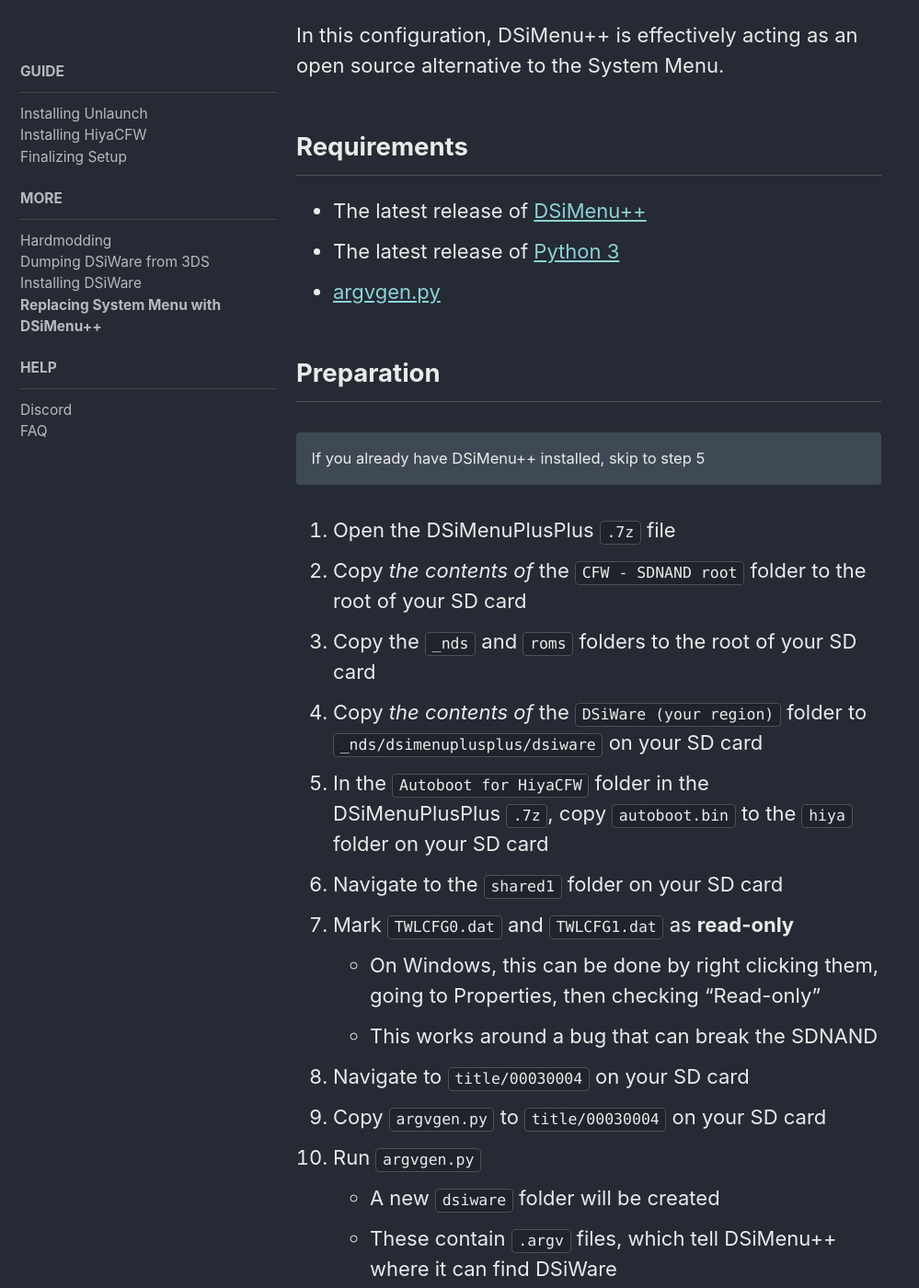
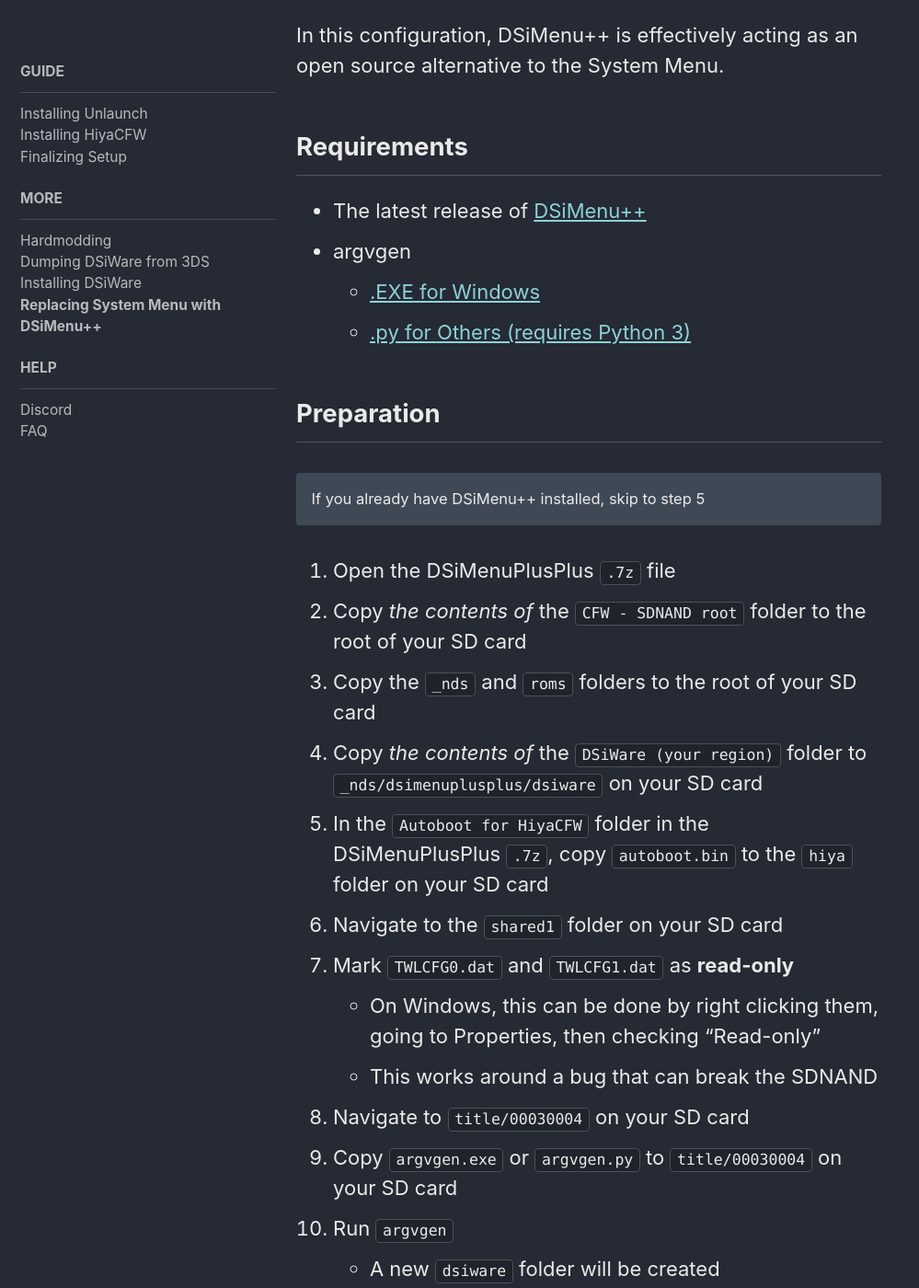
Before and after one commit to emiyl/dsi.cfw.guide-archive, a Jekyll site: the page built from more/replacing-system-menu.md, in a window 1280 px wide and 1400 px high, scrolled down 869 px. Shown: the whole window at 92% size, without its empty margins (0-999 px from the left). Built offline with Jekyll 4.4.1, drawn with Linux system fonts in a browser that asks for light colours; nearby versions of some CDN libraries.

Commit message:
pack .py scripts into EXE to avoid python version mismatch

```diff
--- a/more/replacing-system-menu.md
+++ b/more/replacing-system-menu.md
@@ -18,8 +18,9 @@
 
 ## Requirements
 - The latest release of [DSiMenu++](https://github.com/Robz8/DSiMenuPlusPlus/releases){:target="_blank"}
-- The latest release of [Python 3](https://www.python.org/downloads/){:target="_blank"}
-- [argvgen.py](/assets/files/argvgen.py)
+- argvgen
+  - [.EXE for Windows](/assets/files/argvgen.exe)
+  - [.py for Others (requires Python 3)](/assets/files/argvgen.py)
 
 ## Preparation
 If you already have DSiMenu++ installed, skip to step 5
@@ -34,8 +35,8 @@
     - On Windows, this can be done by right clicking them, going to Properties, then checking "Read-only"
     - This works around a bug that can break the SDNAND
 8. Navigate to `title/00030004` on your SD card
-9. Copy `argvgen.py` to `title/00030004` on your SD card
-10. Run `argvgen.py`
+9. Copy `argvgen.exe` or `argvgen.py` to `title/00030004` on your SD card
+10. Run `argvgen`
     - A new `dsiware` folder will be created
     - These contain `.argv` files, which tell DSiMenu++ where it can find DSiWare
 11. Move the `dsiware` folder to `_nds/dsimenuplusplus/dsiware` on your SD card
```
Also changed, not shown: guide/installing-hiyacfw.md (+7 -5 lines), guide/installing-unlaunch.md (+2 -3 lines), 3 other files.
